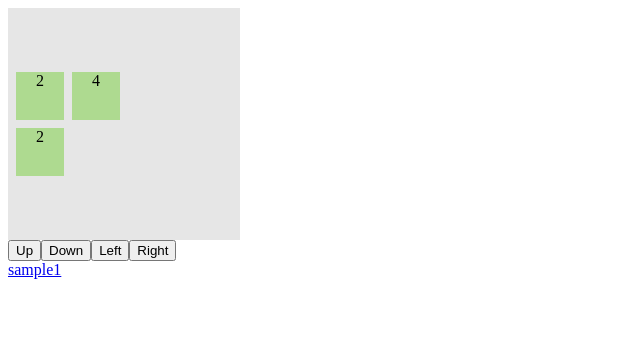
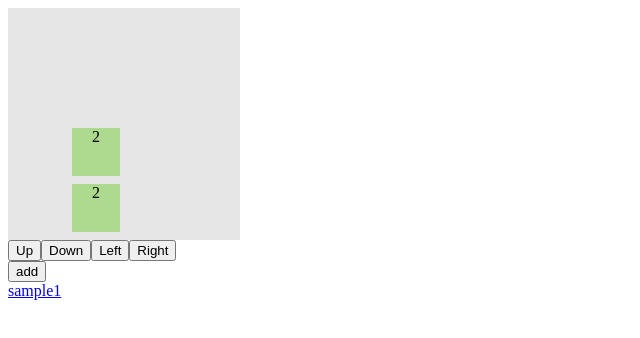
Before and after one commit to itskihaga/my2048, a React app in the folder client/: page /sample2 in a window 1280 px wide. Shown: the top 338 px of the page, without its empty margins (0-640 px from the left). Built offline with nearby package versions, Linux system fonts and the light colour scheme.

Commit message:
とりあえず2048はできた。あとはsagaするだけ

```diff
--- a/client/src/components/sample/TransitionSample2.jsx
+++ b/client/src/components/sample/TransitionSample2.jsx
@@ -1,4 +1,5 @@
 import React from 'react';
+import {moveCells,addCell,DIRECTIONS,ACTIONS,actionExit} from '../../logic/cells'
 import { Motion,spring,presets,TransitionMotion} from 'react-motion';
 
 const oneCellSize = 3.5;
@@ -8,13 +9,13 @@ class Box extends React.Component {
             key:"id_" + e.id,
             data:e,
             style:{
-                opacity:1
+                opacity:spring(1)
             }
         })
         const willEnter = () => ({opacity:0})
         return (
             <div className="box2">
-                <TransitionMotion styles={this.props.cells.map(cellToStyle)} willEnter={willEnter}>
+                <TransitionMotion styles={this.props.cells.map(cellToStyle)} {...{willEnter}}>
                     {interpolatedStyles => (
                         <div className="tt-48-box-bg">
                             {interpolatedStyles.map(e => <Cell {...e} />)}
@@ -25,7 +26,6 @@ class Box extends React.Component {
         );
     }
 }
-
 
 const Cell = ({data,style}) => {
 
@@ -44,137 +44,54 @@ const Cell = ({data,style}) => {
         return newStyle
     }
 
+    console.log(data)
+
+    const localStyle = {
+        zIndex : data.action == ACTIONS.MERGED ? 1 : 0
+    }
+
     return (
-        <Motion style={motionStyle} >
-            {interpolatingStyle => <_Cell style={{...toEm(interpolatingStyle),...style}} value={data.value} />}
+        <Motion style={motionStyle}>
+            {interpolatingStyle => <_Cell style={{...toEm(interpolatingStyle),...style,...localStyle}} value={data.value} />}
         </Motion>
     )
 }
 
 const _Cell = ({style,value}) => (
     <div className="no-length">
-        <div style={style} className="tt-48-cell">
-            <div className={value == "None" ? "tt-48-cell-content-none" : "tt-48-cell-content"}>{value}</div>
+        <div {...{style}} className="tt-48-cell">
+            <div className={"tt-48-cell-content"}>{value}</div>
         </div>
     </div>
 )
-
-const NUM = 3;
-
-const DIRECTIONS = {
-    Up:"Up",
-    Down:"Down",
-    Left:"Left",
-    Right:"Right"
-}
-
-const moveCells = dir => cells => {
-
-    const dirToRule = {
-        [DIRECTIONS.Up]:{
-            point:"y",
-            group:"x",
-            conv:e => e
-        },
-        [DIRECTIONS.Down]:{
-            point:"y",
-            group:"x",
-            conv:e => NUM - e
-        },
-        [DIRECTIONS.Left]:{
-            point:"x",
-            group:"y",
-            conv:e => e
-        },
-        [DIRECTIONS.Right]:{
-            point:"x",
-            group:"y",
-            conv:e => NUM - e
-        }
-    }
-
-    const rule = dirToRule[dir];
-
-    const simplify = cell => {
-        return {
-            id:cell.id,
-            group:cell.address[rule.group],
-            point:rule.conv(cell.address[rule.point]),
-            value:cell.value
-        }
-    }
-
-    const desimplify = ({group,point,value,id}) => {
-        return {
-            id,
-            address:{
-                [rule.group]:group,
-                [rule.point]:rule.conv(point)
-            },
-            value
-        }
-    };
-
-    const groups = {};
-
-    for(let _cell of cells){
-        const cell = simplify(_cell);
-        groups[cell.group] = groups[cell.group] ? [...groups[cell.group],cell] : [cell];
-    }
-
-    return Object.keys(groups).reduce((prev,cur)=>[...prev,...moveLine(groups[cur]).map(desimplify)],[])
-}
-
-const ACTIONS = {
-    DISAPPEAR:"DISAPPEAR",
-    MERGED:"MERGED"
-}
-
-const moveLine = line => {
-    line.sort((a,b) => a.point - b.point);
-    const _moveLine = (current,tag) => {
-        const shototsu = current.find(e => !(e.action == ACTIONS.DISAPPEAR) && e.point < tag.point);
-        const merge = shototsu && shototsu.value == tag.value && !(shototsu.action == ACTIONS.MERGED)
-        const assignee = {
-            point:shototsu ? merge ? shototsu.point : shototsu.point + 1 : 0
-        }
-        if(merge){
-            assignee.action = ACTIONS.DISAPPEAR
-        }
-        return current.map(e => {
-            return e.id == tag.id ? Object.assign(e,assignee) :
-            merge && shototsu.id == e.id ? Object.assign(e,{action:ACTIONS.MERGED}) : e
-        })
-    };
-    return line.reduce(_moveLine,line);
-}
 
 class TransitionSample extends React.Component {
 
     constructor(){
         super();
         this.state = {
-            cells:[
-                {id:1,address:{x:0,y:2},value:2},
-                {id:2,address:{x:0,y:1},value:2},
-                {id:3,address:{x:1,y:1},value:4}
-            ]
-        }
+            cells:addCell(addCell([]))
+        };
     }
 
     render(){
         const onClick = dir => () => {
             this.setState({
-                cells:moveCells(dir)(this.state.cells)
+                cells:moveCells(dir)(actionExit(this.state.cells))
+            });
+        }
+        const changeCell = () => {
+            this.setState({
+                cells:addCell(this.state.cells)
             });
         }
         return (
             <div className="sample">
                 <Box cells={this.state.cells}/>
                 <div>{Object.keys(DIRECTIONS).map(e => <button key={e} onClick={onClick(e)}>{e}</button>)}</div>
+                <button onClick={changeCell}>add</button>
             </div>
         )
-
     }
 }
 
--- /dev/null
+++ b/client/src/logic/cells.js
@@ -0,0 +1,112 @@
+import _ from "../util/underscore"
+
+const NUM = 3;
+
+const DIRECTIONS = {
+    Up:"Up",
+    Down:"Down",
+    Left:"Left",
+    Right:"Right"
+}
+
+const dirToRule = {
+    [DIRECTIONS.Up]:{
+        point:"y",
+        group:"x",
+        conv:e => e
+    },
+    [DIRECTIONS.Down]:{
+        point:"y",
+        group:"x",
+        conv:e => NUM - e
+    },
+    [DIRECTIONS.Left]:{
+        point:"x",
+        group:"y",
+        conv:e => e
+    },
+    [DIRECTIONS.Right]:{
+        point:"x",
+        group:"y",
+        conv:e => NUM - e
+    }
+}
+
+const ACTIONS = {
+    DISAPPEAR:"DISAPPEAR",
+    MERGED:"MERGED",
+    NONE:"NONE"
+}
+
+
+const moveCells = dir => cells => {
+
+    const rule = dirToRule[dir];
+
+    const simplify = cell => (
+        {
+            id:cell.id,
+            group:cell.address[rule.group],
+            point:rule.conv(cell.address[rule.point]),
+            value:cell.value,
+            action:cell.action
+        }
+    )
+
+    const desimplify = ({group,point,value,id,action}) => (
+        {
+            id,
+            address:{
+                [rule.group]:group,
+                [rule.point]:rule.conv(point)
+            },
+            value,
+            action
+        }
+    );
+
+    const groups = _.group(e => e.group)(cells.map(simplify))
+    return _.flat(groups.map(moveLine)).map(desimplify);
+}
+
+
+const moveLine = line => {
+    line.sort((a,b) => a.point - b.point);
+    const _moveLine = (current,tag) => {
+        const shototsu = _.findLast(e => !(e.action == ACTIONS.DISAPPEAR) && e.point < tag.point)(current);
+        const merge = shototsu && shototsu.value == tag.value && !(shototsu.action == ACTIONS.MERGED)
+        const assignee = {
+            point:shototsu ? merge ? shototsu.point : shototsu.point + 1 : 0
+        }
+        if(merge){
+            assignee.action = ACTIONS.DISAPPEAR
+        }
+        return current.map(e => {
+            return e.id == tag.id ? Object.assign(e,assignee) :
+            merge && shototsu.id == e.id ? Object.assign(e,{value:e.value * 2,action:ACTIONS.MERGED}) : e
+        })
+    };
+    return line.reduce(_moveLine,line);
+}
+
+
+let uniqueId = 0;
+
+const addCell = cells => {
+    const nums = [];
+    for(let x of _.numbers(NUM + 1)){
+        for(let y of _.numbers(NUM + 1)){
+            if(!cells.find(e => e.address.x == x && e.address.y == y)){
+                nums.push({address:{x,y}})
+            }
+        }
+    }
+    const index = _.rnd(nums.length)
+    return [...cells,{id:uniqueId++,address:nums[index].address,value:2,action:ACTIONS.NONE}]
+}
+
+const actionExit = cells => (
+    cells.filter(e => e.action != ACTIONS.DISAPPEAR).map(e => Object.assign(e,{action:ACTIONS.NONE}))
+)
+
+export {addCell,moveCells,DIRECTIONS,ACTIONS,actionExit};
--- /dev/null
+++ b/client/src/util/underscore.js
@@ -0,0 +1,42 @@
+const findLast = predicate => ary => {
+    const _findLast = index => (
+        index >= 0 ? predicate(ary[index]) ? ary[index] : _findLast(index - 1) : null
+    )
+    return _findLast(ary.length - 1);
+};
+
+const group = groupBy => ary => {
+    const dic = {};
+    const res = [];
+    let index = 0;
+    for(let e of ary){
+        const key = groupBy(e);
+        if(typeof dic[key] === "undefined"){
+            res.push([e]);
+            dic[key] = index;
+            index++;
+        } else {
+            res[dic[key]].push(e);
+        }
+    }
+    return res;
+};
+
+const flat = (ary, depth = 1) => (
+    depth > 0 ? ary.reduce((prev,cur)=>[...prev,...flat(cur,depth - 1)],[]) : ary
+);
+
+const rnd = number => Math.floor(Math.random() * number);
+
+const numbers = size => {
+    const res = [];
+    for(let i = 0;i < size;i++)res.push(i);
+    return res;
+}
+
+// 配列を複数渡して、それを総当たりでぶつけて1配列を返すのを作りたい。
+const cross = (...arys) => func => {
+
+}
+
+export default {findLast,group,flat,rnd,numbers}
```
